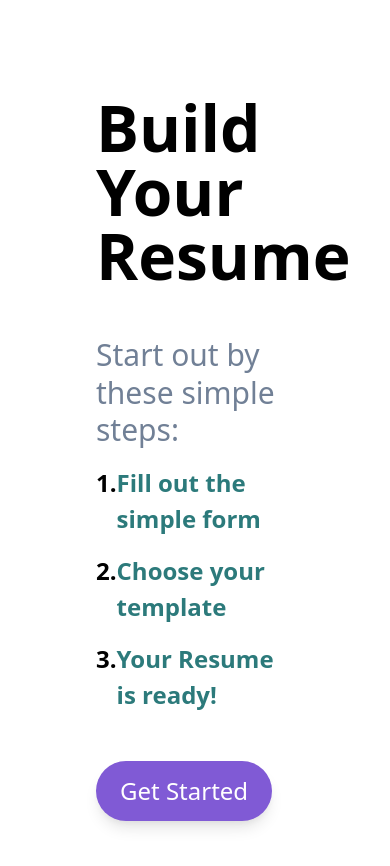
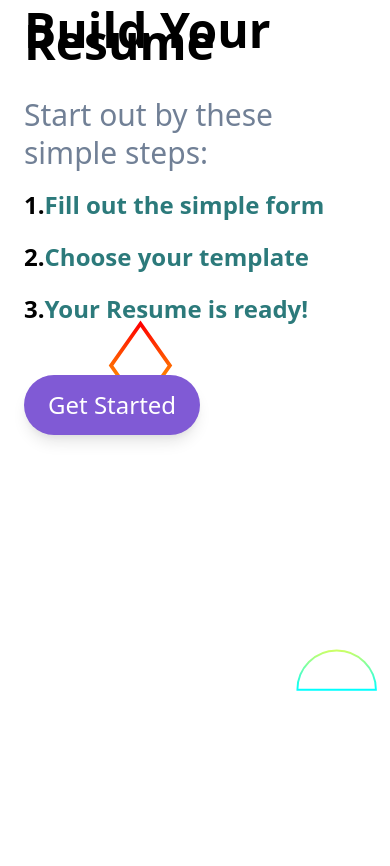
Before and after one commit to amirsaeed671/resume-builder, a Next.js app: page / in a window 390 px wide. Shown: the top 866 px of the page. After the commit the page ends 844 px from the top, so only its background shows below. Built offline with nearby package versions, Linux system fonts and the light colour scheme.

Commit message:
mobile layout fix for home screen

```diff
--- a/src/components/Layout/index.tsx
+++ b/src/components/Layout/index.tsx
@@ -1,5 +1,5 @@
+import React, { ReactElement } from "react";
 import Head from "next/head";
-import { ReactElement } from "react";
 
 interface LayoutProps {
 	title: string;
--- a/src/pages/index.tsx
+++ b/src/pages/index.tsx
@@ -6,8 +6,9 @@ const Home: React.FC = () => {
 	const router = useRouter();
 	return (
 		<Layout title="Resume Builder">
-			<div className="md:flex container mx-auto flex-col bg-white rounded-lg p-24 justify-center">
-				<h1 className="font-extrabold text-6xl leading-none">
+			<div className="min-h-screen min-w-full background-image">
+				<div className="container mx-auto bg-transparent rounded-lg justify-center md:pt-24 p-6">
+					<h1 className="font-extrabold text-5xl sm:text-6xl sm:leading-none leading-3">
 						Build Your Resume
 					</h1>
 					<h2 className="text-3xl text text-gray-600 mt-12 leading-tight">
@@ -42,6 +43,7 @@ const Home: React.FC = () => {
 						onClick={() => router.push("/resume-form")}
 					/>
 				</div>
+			</div>
 		</Layout>
 	);
 };
--- a/src/styles/tailwind.css
+++ b/src/styles/tailwind.css
@@ -1,3 +1,9 @@
 @tailwind  base;
 @tailwind  components;
 @tailwind  utilities;
+
+
+.background-image {
+    background: url('/background.svg');
+    background-size: cover;
+}
```
Also changed, not shown: public/background.svg (added). Lines whose indentation alone changed are shown as unchanged.
